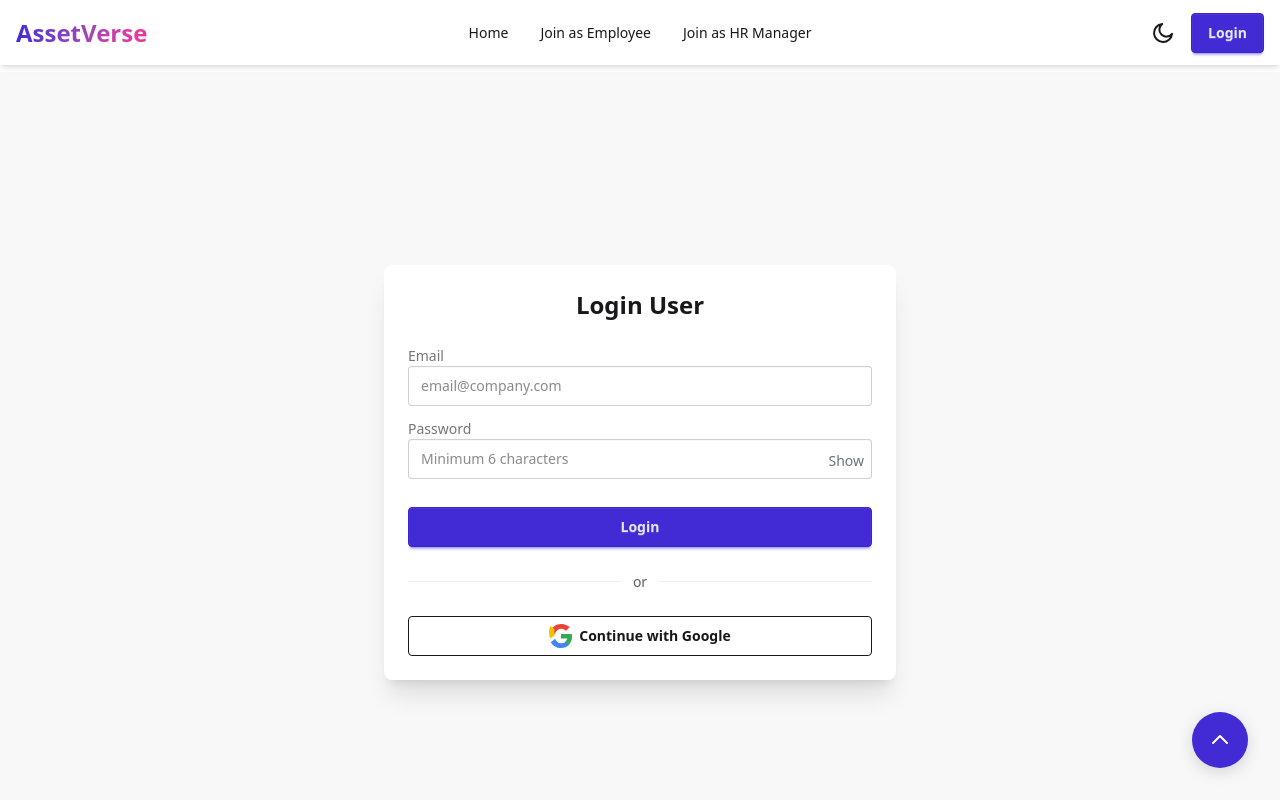
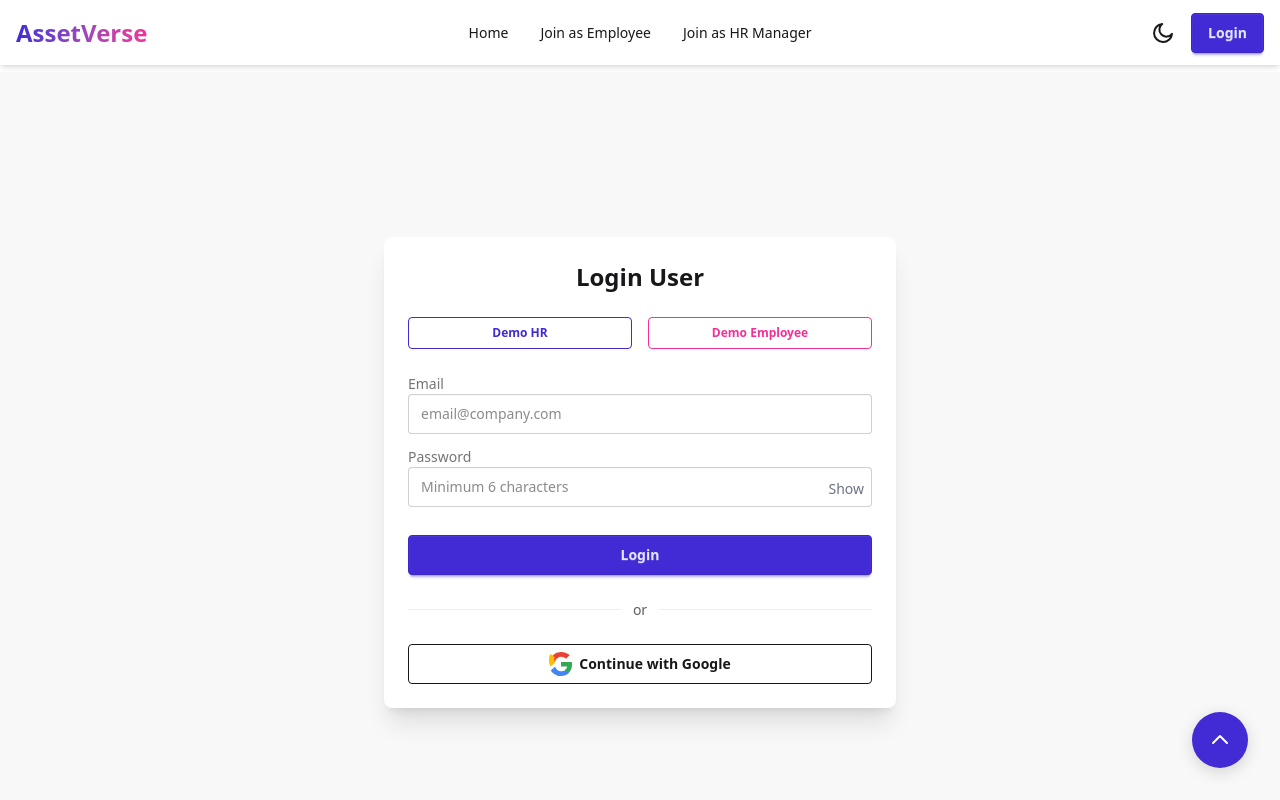
Before and after one commit to fhpantho/B12A12-Forntend, a React (Vite) app: page /login in a window 1280 px wide. Shown: the top 800 px of the page. Built offline with nearby package versions, Linux system fonts and the light colour scheme; no server answers.

Commit message:
added the demo credential

```diff
--- a/src/authentication/login/Login.jsx
+++ b/src/authentication/login/Login.jsx
@@ -11,12 +11,12 @@ const Login = () => {
   const {
     register,
     handleSubmit,
+    setValue,
     formState: { errors },
   } = useForm();
 
   const { singInUser, googleSingIN, loading, setLoading } = UseAuth();
-
-  const [showPassword, setShowPassword] = useState(false); // <-- added state
+  const [showPassword, setShowPassword] = useState(false);
 
   const onSubmit = (data) => {
     singInUser(data.email, data.password)
@@ -32,6 +32,17 @@ const Login = () => {
 
   const handleGoogleSignIn = () => {
     toast.info("Coming soon");
+  };
+
+  // Fill form with demo credentials
+  const fillDemoCredentials = (type) => {
+    if (type === "HR") {
+      setValue("email", "hr@ph.com");
+      setValue("password", "#Hr#fahim13");
+    } else if (type === "EMPLOYEE") {
+      setValue("email", "em@ph.com");
+      setValue("password", "#Em#fahim13");
+    }
   };
 
   if (loading) {
@@ -53,6 +64,24 @@ const Login = () => {
         <div className="card-body">
           <h2 className="text-2xl font-bold text-center mb-4">Login User</h2>
 
+          {/* Demo Buttons */}
+          <div className="flex gap-4 mb-4">
+            <button
+              type="button"
+              onClick={() => fillDemoCredentials("HR")}
+              className="btn btn-sm btn-outline btn-primary flex-1"
+            >
+              Demo HR
+            </button>
+            <button
+              type="button"
+              onClick={() => fillDemoCredentials("EMPLOYEE")}
+              className="btn btn-sm btn-outline btn-secondary flex-1"
+            >
+              Demo Employee
+            </button>
+          </div>
+
           <form onSubmit={handleSubmit(onSubmit)} className="space-y-3">
             {/* Email */}
             <div>
@@ -72,7 +101,7 @@ const Login = () => {
             <div className="relative">
               <label className="label">Password</label>
               <input
-                type={showPassword ? "text" : "password"} // <-- toggle
+                type={showPassword ? "text" : "password"}
                 className="input input-bordered w-full pr-12"
                 placeholder="Minimum 6 characters"
                 {...register("password", {
@@ -90,9 +119,7 @@ const Login = () => {
                 {showPassword ? "Hide" : "Show"}
               </button>
               {errors.password?.type === "required" && (
-                <span className="text-red-500 text-sm">
-                  Password is required
-                </span>
+                <span className="text-red-500 text-sm">Password is required</span>
               )}
               {errors.password?.type === "minLength" && (
                 <span className="text-red-500 text-sm">
@@ -123,10 +150,22 @@ const Login = () => {
             className="btn btn-outline w-full hover:bg-base-200"
           >
             <svg className="w-6 h-6" viewBox="0 0 48 48">
-              <path fill="#EA4335" d="M24 9.5c3.87 0 7.33 1.41 10.05 4.15l7.5-7.5C37.69 2.79 31.29 0 24 0 14.67 0 6.75 5.58 2.66 13.72l8.66 6.73C13.99 13.36 18.58 9.5 24 9.5z"/>
-              <path fill="#34A853" d="M46.08 24.69c0-1.62-.15-3.25-.45-4.84H24v9.17h12.42c-.54 2.88-2.17 5.32-4.61 6.95v5.93h7.46c4.37-4.03 6.89-9.96 6.89-17.21z"/>
-              <path fill="#FBBC05" d="M11.32 20.45C10.84 18.86 10.56 17.19 10.56 15.5s.28-3.36.76-4.95L2.66 3.82C.95 7.73 0 12.05 0 16.5s.95 8.77 2.66 12.68l8.66-6.73z"/>
-              <path fill="#4285F4" d="M24 48c6.48 0 11.91-2.14 15.88-5.79l-7.46-5.93c-2.15 1.44-4.9 2.29-8.42 2.29-5.42 0-10.01-3.86-11.68-9.05l-8.66 6.73C6.75 42.42 14.67 48 24 48z"/>
+              <path
+                fill="#EA4335"
+                d="M24 9.5c3.87 0 7.33 1.41 10.05 4.15l7.5-7.5C37.69 2.79 31.29 0 24 0 14.67 0 6.75 5.58 2.66 13.72l8.66 6.73C13.99 13.36 18.58 9.5 24 9.5z"
+              />
+              <path
+                fill="#34A853"
+                d="M46.08 24.69c0-1.62-.15-3.25-.45-4.84H24v9.17h12.42c-.54 2.88-2.17 5.32-4.61 6.95v5.93h7.46c4.37-4.03 6.89-9.96 6.89-17.21z"
+              />
+              <path
+                fill="#FBBC05"
+                d="M11.32 20.45C10.84 18.86 10.56 17.19 10.56 15.5s.28-3.36.76-4.95L2.66 3.82C.95 7.73 0 12.05 0 16.5s.95 8.77 2.66 12.68l8.66-6.73z"
+              />
+              <path
+                fill="#4285F4"
+                d="M24 48c6.48 0 11.91-2.14 15.88-5.79l-7.46-5.93c-2.15 1.44-4.9 2.29-8.42 2.29-5.42 0-10.01-3.86-11.68-9.05l-8.66 6.73C6.75 42.42 14.67 48 24 48z"
+              />
             </svg>
             Continue with Google
           </button>
```
